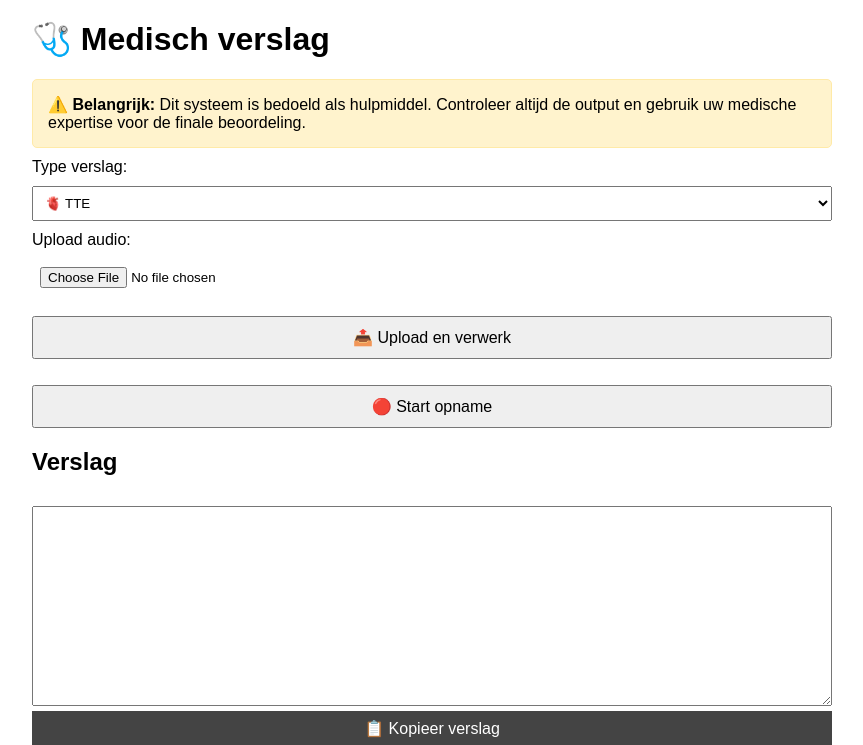
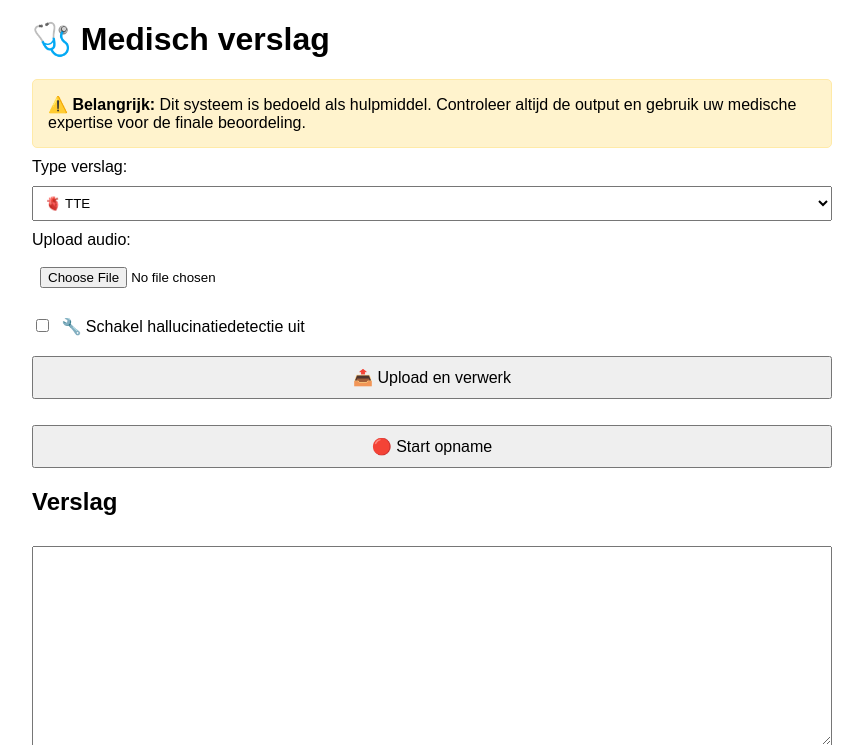
Before and after one commit to jdverbek/dictation-app-v3, a Flask app: page / in a window 1280 px wide. Shown: the top 745 px of the page, without its empty margins (208-1071 px from the left). Run offline with Flask 3, Linux system fonts and the light colour scheme.

Commit message:
Add automatic audio download and hallucination detection toggle features

```diff
--- a/src/app.py
+++ b/src/app.py
@@ -151,6 +151,7 @@ def transcribe():
     try:
         # Get form data
         verslag_type = request.form.get('verslag_type', 'TTE')
+        disable_hallucination = request.form.get('disable_hallucination_detection') == 'true'
 
         # Handle file upload
         if 'audio_file' in request.files:
@@ -363,15 +364,16 @@ Gebruik professionele medische terminologie en structuur.
         # Perform quality control review
         structured = quality_control_review(structured, corrected_transcript)
 
-        # Check for hallucination
-        is_hallucination, hallucination_msg = detect_hallucination(structured, corrected_transcript)
+        # Check for hallucination (only if not disabled)
+        if not disable_hallucination:
+            is_hallucination, hallucination_msg = detect_hallucination(structured, corrected_transcript)
 
-        if is_hallucination:
-            # If hallucination detected, show warning and original transcript
-            error_msg = f"🚨 Mogelijk hallucinatie gedetecteerd!\n\n{hallucination_msg}\n\nHet systeem heeft mogelijk medische gegevens verzonnen die niet in het originele dictaat stonden. Controleer het originele dictaat hieronder en probeer opnieuw met een duidelijker opname.\n\nOrigineel dictaat:\n{corrected_transcript}"
-            return render_template('index.html',
-                                 error=error_msg,
-                                 verslag_type=verslag_type)
+            if is_hallucination:
+                # If hallucination detected, show warning and original transcript
+                error_msg = f"🚨 Mogelijk hallucinatie gedetecteerd!\n\n{hallucination_msg}\n\nHet systeem heeft mogelijk medische gegevens verzonnen die niet in het originele dictaat stonden. Controleer het originele dictaat hieronder en probeer opnieuw met een duidelijker opname.\n\nOrigineel dictaat:\n{corrected_transcript}"
+                return render_template('index.html',
+                                     error=error_msg,
+                                     verslag_type=verslag_type)
 
         return render_template('index.html',
                              transcript=corrected_transcript,
--- a/src/templates/index.html
+++ b/src/templates/index.html
@@ -33,6 +33,14 @@
 
     <label>Upload audio:</label>
     <input type="file" name="audio_file" accept="audio/*" />
+
+    <div style="margin: 10px 0;">
+      <label>
+        <input type="checkbox" name="disable_hallucination_detection" value="true" style="margin-right: 8px;">
+        🔧 Schakel hallucinatiedetectie uit
+      </label>
+    </div>
+
     <button type="submit">📤 Upload en verwerk</button>
   </form>
 
@@ -92,6 +100,14 @@
           const preview = document.getElementById('preview');
           preview.src = url;
           preview.style.display = 'block';
+
+          // Automatically download the recorded audio
+          const downloadLink = document.createElement('a');
+          downloadLink.href = url;
+          downloadLink.download = `opname_${new Date().toISOString().slice(0,19).replace(/:/g,'-')}.wav`;
+          document.body.appendChild(downloadLink);
+          downloadLink.click();
+          document.body.removeChild(downloadLink);
 
           // Create file for upload
           const file = new File([blob], 'recording.wav', { type: 'audio/wav' });
```
